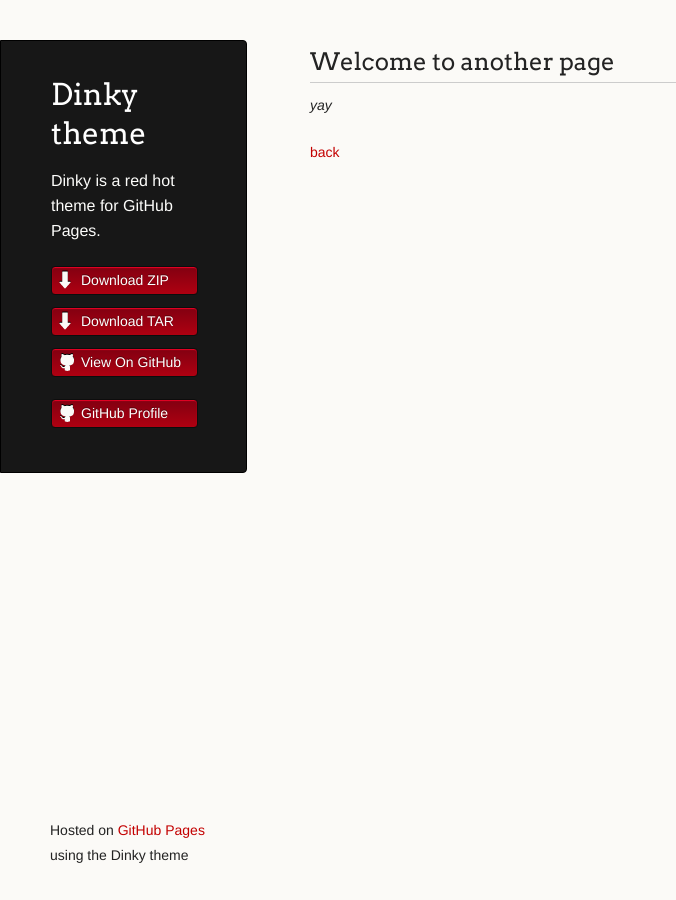
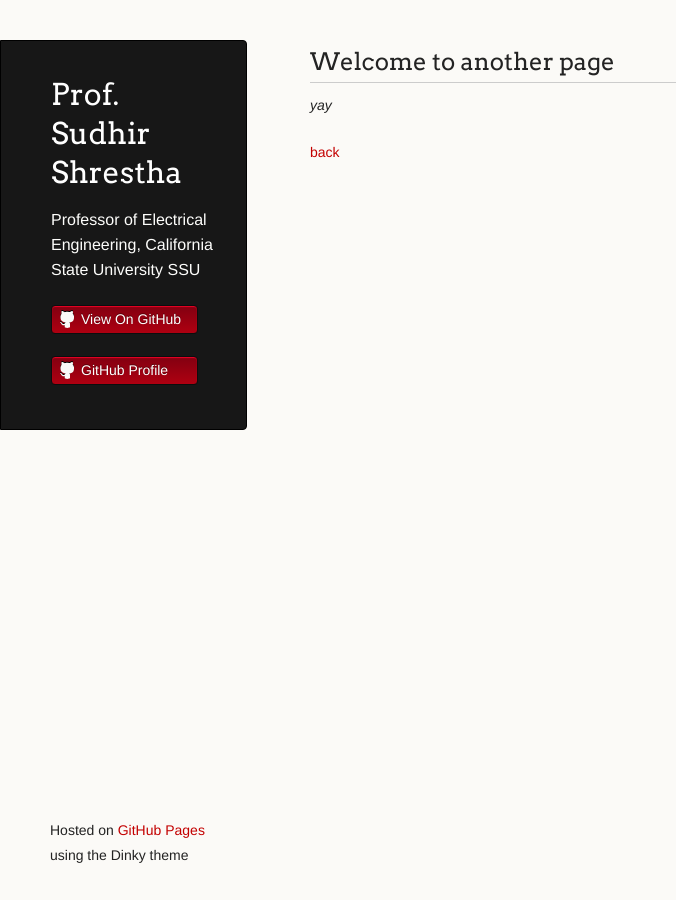
Before and after one commit to profshrestha/profshrestha.github.io, a Jekyll site: the page built from another-page.md, in a window 1280 px wide. Shown: the whole page, without its empty margins (0-676 px from the left). Built offline with Jekyll 4.4.1, drawn with Linux system fonts in a browser that asks for light colours; our own code applies the rules of GitHub Pages for plain Markdown files.

Commit message:
Update _config.yml

```diff
--- a/_config.yml
+++ b/_config.yml
@@ -1,5 +1,5 @@
-title: Dinky theme
-description: Dinky is a red hot theme for GitHub Pages.
-show_downloads: true
-google_analytics:
+title: Prof. Sudhir Shrestha
+description: Professor of Electrical Engineering, California State University SSU
+show_downloads: false
+google_analytics: true
 theme: jekyll-theme-dinky
```
